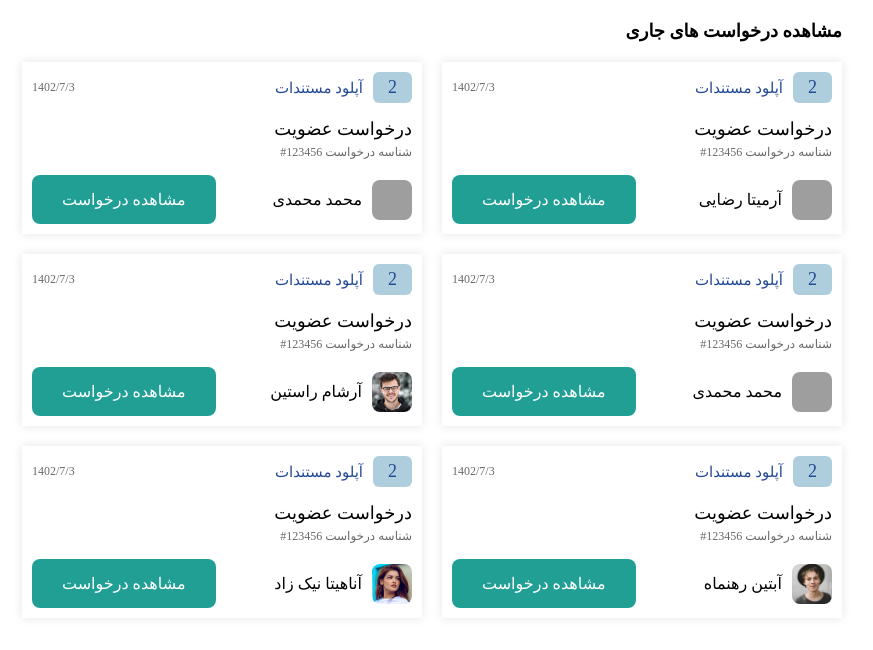
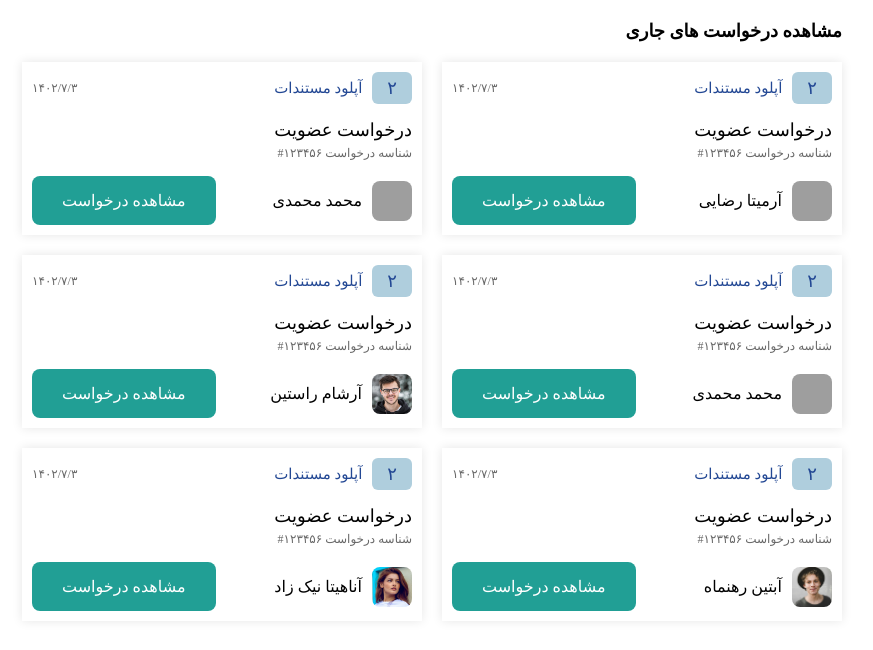
Before and after one commit to hoseinkosha/bootcamp-task-1, a plain HTML site: page src/index.html in a window 1280 px wide. Shown: the whole page, without its empty margins (208-1081 px from the left). Drawn offline with Linux system fonts and the light colour scheme; grey boxes are pictures that could not be loaded; a web font is replaced by a local one.

Commit message:
change style file

```diff
--- a/src/index.html
+++ b/src/index.html
@@ -170,5 +170,6 @@
         </div>
       </div>
     </section>
+    <script src="./index.js"></script>
   </body>
 </html>
--- /dev/null
+++ b/src/index.js
@@ -0,0 +1,21 @@
+const replaceDigits = function () {
+    var map = [
+      "&#1776;",
+      "&#1777;",
+      "&#1778;",
+      "&#1779;",
+      "&#1780;",
+      "&#1781;",
+      "&#1782;",
+      "&#1783;",
+      "&#1784;",
+      "&#1785;",
+    ];
+    document.body.innerHTML = document.body.innerHTML.replace(
+      /\d(?=[^<>]*(<|$))/g,
+      function ($0) {
+        return map[$0];
+      }
+    );
+  };
+  window.onload = replaceDigits;
```
